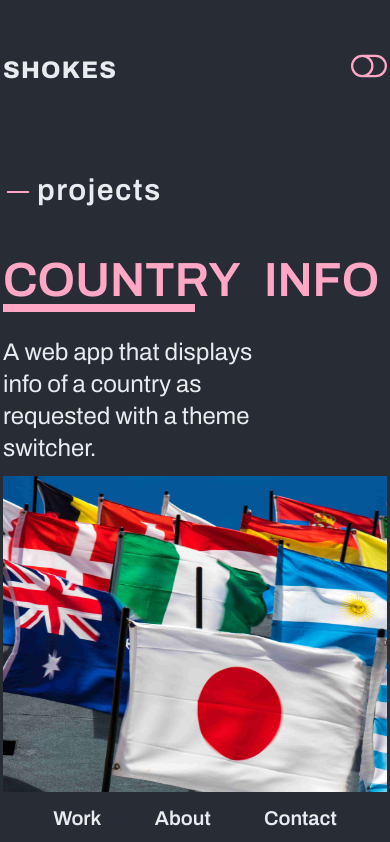
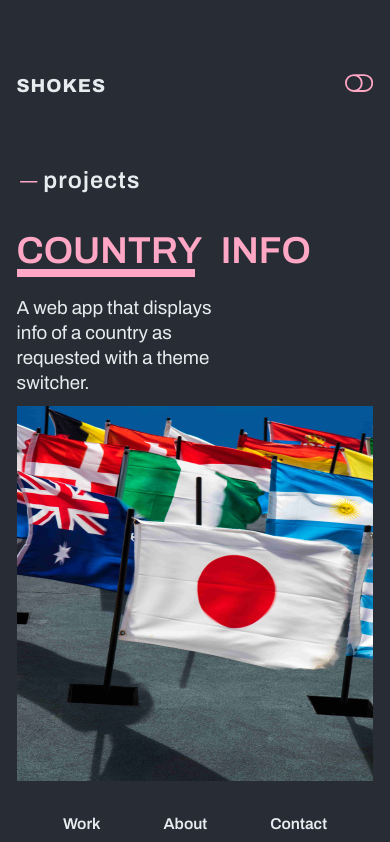
Before and after one commit to shokes/Personal-website, a React (Create React App) app: page /work in a window 390 px wide. Shown: the top 842 px of the page. Built offline with nearby package versions, Linux system fonts and the light colour scheme.

Commit message:
margin fix

```diff
--- a/src/Components/Hero.js
+++ b/src/Components/Hero.js
@@ -8,7 +8,8 @@ const Hero = function () {
   const { theme } = useGlobalContext();
   return (
     <section>
-      <div className='max-w-sm md:max-w-2xl md:pb-24 lg:flex mt-28 justify-center items-center gap-x-48  lg:max-w-5xl mx-auto overflow-x-hidden '>
+      {/* <div className='max-w-sm md:max-w-2xl md:pb-24 lg:flex mt-28 justify-center items-center gap-x-48  lg:max-w-5xl mx-auto overflow-x-hidden '> */}
+      <div className='container md:pb-24 lg:flex pt-12 justify-center items-center gap-x-48   overflow-x-hidden '>
         <Fade duration={3000}>
           {theme === 'dark-theme' ? (
             <div className=''>
--- a/src/Components/Navbar.js
+++ b/src/Components/Navbar.js
@@ -8,7 +8,8 @@ const Navbar = function () {
 
   return (
     <section>
-      <nav className=' pt-12 max-w-sm md:max-w-2xl lg:max-w-5xl mx-auto flex items-center justify-between text-text-color'>
+      {/* <nav className=' pt-12 max-w-sm md:max-w-2xl lg:max-w-5xl mx-auto flex items-center justify-between text-text-color'> */}
+      <nav className=' pt-10 container flex items-center justify-between text-text-color'>
         <Link
           to='/'
           className='text-2xl  tracking-wider uppercase font-extrabold'
--- a/src/Pages/About.js
+++ b/src/Pages/About.js
@@ -7,7 +7,7 @@ import GoToTop from '../GoToTop';
 
 const About = function () {
   return (
-    <section className='max-w-sm md:max-w-2xl lg:max-w-5xl mx-auto overflow-hidden'>
+    <section className='container mt-20 pb-20'>
       <Navbar />
       <h2 className='mb-12 text-3xl text-text-color  mt-20 font-semibold tracking-wider'>
         <BsDashLg className='text-text-link mr-1 inline' />
--- a/src/Pages/Contact.js
+++ b/src/Pages/Contact.js
@@ -8,9 +8,9 @@ const Contact = function () {
   return (
     <section>
       <Navbar />
-      <div className='md:max-w-2xl max-w-sm lg:max-w-5xl mx-auto mt-20 pb-20'>
-        <h2 className='mb-12 text-3xl text-text-color font-semibold tracking-wider'>
-          <BsDashLg className='text-text-link mr-1 inline' />
+      <div className='container mt-20 pb-20'>
+        <h2 className='mb-12 text-3xl text-text-color mt-20 font-semibold tracking-wider'>
+          <BsDashLg className='text-text-link mr-1 inline ' />
           contact
         </h2>
         <div className='text-center'>
--- a/src/Pages/Work.js
+++ b/src/Pages/Work.js
@@ -10,8 +10,8 @@ const Work = function () {
     <section>
       <Navbar />
 
-      <div className='md:max-w-2xl max-w-sm lg:max-w-5xl mx-auto mt-20 pb-20'>
-        <h2 className='mb-12 text-3xl text-text-color font-semibold tracking-wider'>
+      <div className='container mt-20 pb-20'>
+        <h2 className='mb-12 text-3xl text-text-color mt-20 font-semibold tracking-wider'>
           <BsDashLg className='text-text-link mr-1 inline' />
           projects
         </h2>
--- a/src/index.css
+++ b/src/index.css
@@ -10,6 +10,7 @@
 
 body {
   font-family: 'Archivo', sans-serif;
+  overflow: hidden;
 }
 
 .dark-theme {
@@ -38,6 +39,39 @@ body {
   word-wrap: break-word;
 }
 
+.container {
+  max-width: 60rem;
+  margin: 3rem auto 0 auto;
+}
+
+@media (max-width: 63em) {
+  .container {
+    max-width: 50rem;
+  }
+
+  html {
+    font-size: 78.25%;
+  }
+}
+
+@media (max-width: 52em) {
+  .container {
+    max-width: 40rem;
+  }
+}
+
+@media (max-width: 44em) {
+  .container {
+    max-width: 35rem;
+  }
+}
+
+@media (max-width: 36em) {
+  .container {
+    max-width: 28.5rem;
+  }
+}
+
 @media (min-width: 64em) {
   .project-image {
     transition: all 0.9s;
```
